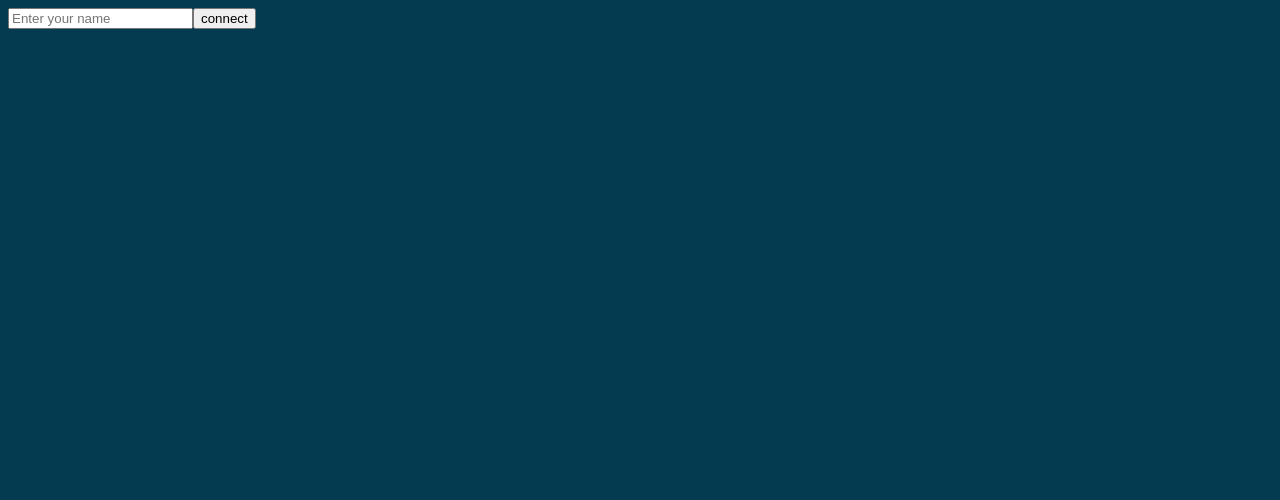
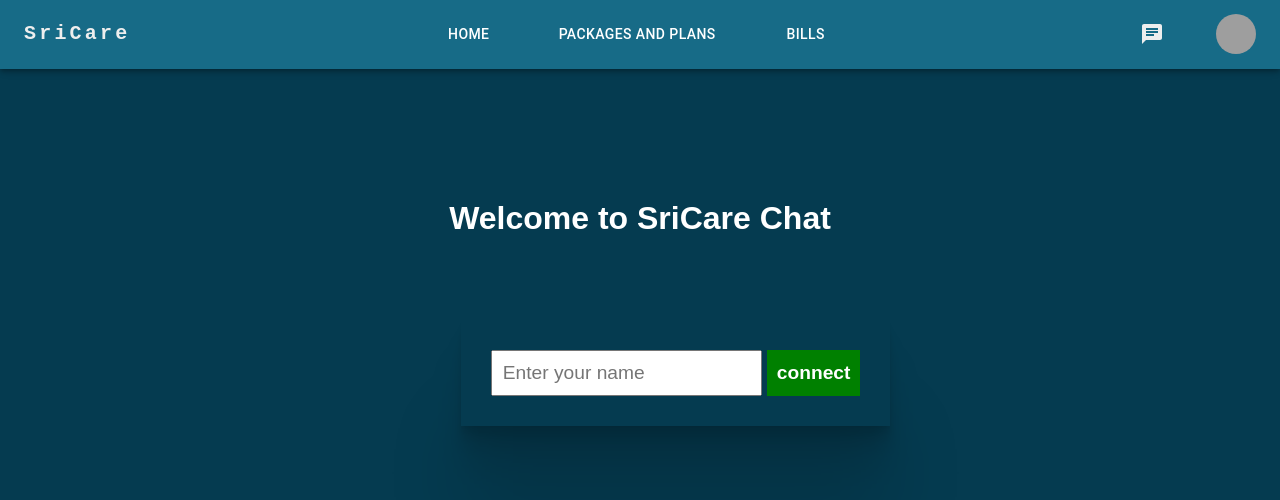
Before and after one commit to saneru-akarawita/SriCare-FrontEnd_Web, a React (Vite) app: page /chat in a window 1280 px wide. Shown: the top 500 px of the page. Built offline with nearby package versions, Linux system fonts and the light colour scheme; grey boxes are pictures that could not be loaded.

Commit message:
chat UI complete

```diff
--- /dev/null
+++ b/src/assets/chat.css
@@ -0,0 +1,124 @@
+input {
+  padding: 10px;
+  font-size: 1.2em;
+}
+button{
+  border: none;
+  padding: 10px;
+  background: green;
+  color:#fff;
+  font-size: 1.2em;
+  font-weight: bold;
+  margin-left: 5px;
+}
+
+
+.container{
+  position: relative;
+}
+
+.register{
+  position: fixed;
+  padding:30px;
+  box-shadow:0 2.8px 2.2px rgba(0, 0, 0, 0.034),0 6.7px 5.3px rgba(0, 0, 0, 0.048),0 12.5px 10px rgba(0, 0, 0, 0.06),0 22.3px 17.9px rgba(0, 0, 0, 0.072),0 41.8px 33.4px rgba(0, 0, 0, 0.086),0 100px 80px rgba(0, 0, 0, 0.12);
+  top:40%;
+  left:36%;
+  display: flex;
+  flex-direction: row;
+}
+.chat-box{
+  box-shadow:0 2.8px 2.2px rgba(254, 251, 251, 0.034),0 6.7px 5.3px rgba(0, 0, 0, 0.048),0 12.5px 10px rgba(0, 0, 0, 0.06),0 22.3px 17.9px rgba(0, 0, 0, 0.072),0 41.8px 33.4px rgba(0, 0, 0, 0.086),0 100px 80px rgba(0, 0, 0, 0.12);
+  margin:100px 50px;
+  height: 600px;
+  padding: 10px;
+  display: flex;
+  flex-direction: row;
+}
+
+.member-list{
+  width: 20%;
+}
+
+.chat-content{
+  width:80%;
+  margin-left: 10px;
+}
+
+.chat-messages{
+  height: 80%;
+  border: 2px solid #176B87;
+  border-radius: 5px;
+}
+
+.send-message{
+  width: 100%;
+  display: flex;
+  flex-direction: row;
+}
+
+.input-message{
+  width:90%;
+  border-radius: 50px;
+}
+
+ul {
+  padding: 0;
+  list-style-type: none;
+}
+.send-button{
+  width:10%;
+  border-radius: 50px;
+  margin-left: 5px;
+  cursor: pointer;
+}
+.member{
+  padding: 10px;
+  background: #EEEEEE;
+  border:#176B87;
+  cursor: pointer;
+  margin: 5px 2px;
+  box-shadow: 0 8px 8px -4px #176B87;
+  font-weight: bold;
+  font-family: 'Gill Sans', 'Gill Sans MT', Calibri, 'Trebuchet MS', sans-serif;
+}
+.member.active{
+  background: #64CCC5;
+  color:#000000;
+  font-weight: bold;
+  font-family: 'Gill Sans', 'Gill Sans MT', Calibri, 'Trebuchet MS', sans-serif;
+}
+.member:hover{
+  background: #176B87;
+  color:#fff;
+}
+
+.avatar{
+  background-color: rgb(82, 128, 212);
+  padding: 3px 5px;
+  border-radius: 5px;
+  color:#fff;
+  font-family: 'Gill Sans', 'Gill Sans MT', Calibri, 'Trebuchet MS', sans-serif;
+  font-weight: bold;
+}
+.avatar.self{
+  color:#000;
+  background-color: greenyellow;
+  font-family: 'Gill Sans', 'Gill Sans MT', Calibri, 'Trebuchet MS', sans-serif;
+  font-weight: bold;
+}
+.message{
+  padding:5px;
+  width: auto;
+  display: flex;
+  flex-direction: row;
+  box-shadow: 0 3px 10px rgb(0 0 0 / 0.2);
+  margin: 5px 10px;
+  color:white;
+  font-family:'Trebuchet MS', 'Lucida Sans Unicode', 'Lucida Grande', 'Lucida Sans', Arial, sans-serif;
+}
+.message-data{
+  padding:5px;
+}
+.message.self{
+  justify-content: end;
+}
--- a/src/components/TopBar.jsx
+++ b/src/components/TopBar.jsx
@@ -11,6 +11,8 @@ import Avatar from '@mui/material/Avatar';
 import Button from '@mui/material/Button';
 import Tooltip from '@mui/material/Tooltip';
 import MenuItem from '@mui/material/MenuItem';
+import ChatIcon from '@mui/icons-material/Chat';
+
 
 const pages = ['Home', 'Packages and Plans', 'Bills'];
 const settings = ['Profile', 'Logout'];
@@ -132,6 +134,15 @@ function ResponsiveAppBar() {
                     </Box>
                     {/* LAPTOP VIEW HEADING ENDS */}
 
+                    <IconButton
+                        size="large"
+                        aria-label="chat"
+                        color="inherit"
+                        sx={{ ml: 'auto', marginRight: 5}} // This pushes the icon to the right
+                    >
+                        <ChatIcon />
+                    </IconButton>
+
                     {/* user icon section */}
                     <Box sx={{ flexGrow: 0 }}>
                         <Tooltip title="Open settings">
--- a/src/pages/chatRoom.jsx
+++ b/src/pages/chatRoom.jsx
@@ -1,6 +1,8 @@
 import React, { useEffect, useState } from 'react'
 import * as SockJS from 'sockjs-client';
 import {Stomp} from '@stomp/stompjs';
+import '../assets/chat.css';
+import TopBar from '../components/TopBar';
 
 var stompClient =null;
 const ChatRoom = () => {
@@ -118,6 +120,7 @@ const ChatRoom = () => {
     }
     return (
     <div className="container">
+        <TopBar />
         {userData.connected?
         <div className="chat-box">
             <div className="member-list">
@@ -162,6 +165,7 @@ const ChatRoom = () => {
             </div>}
         </div>
         :
+        <div><h1 style={{color:"white", fontFamily: "sans-serif", marginTop: 200, textAlign: "center"}}> Welcome to SriCare Chat</h1>
         <div className="register">
             <input
                 id="user-name"
@@ -174,7 +178,7 @@ const ChatRoom = () => {
               <button type="button" onClick={registerUser}>
                     connect
               </button>
-        </div>}
+        </div></div>}
     </div>
     )
 }
```
